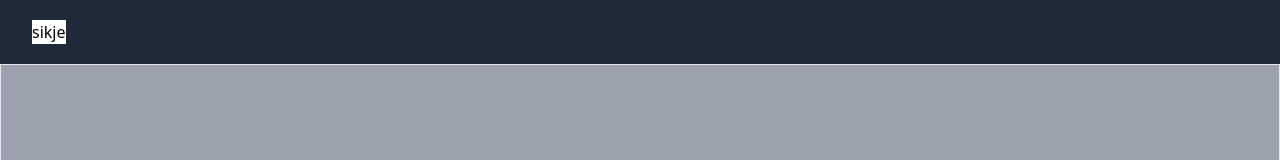
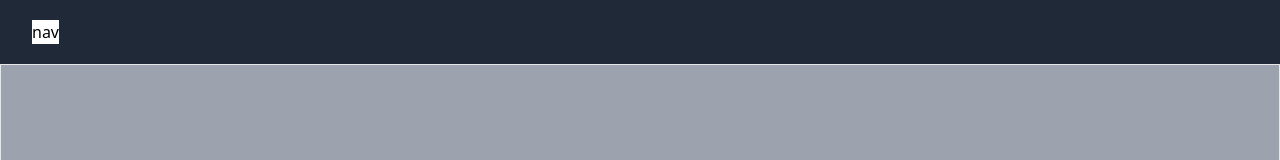
Before and after one commit to Khaled-FS/BANK, a React (Create React App) app: page / in a window 1280 px wide. Shown: the top 160 px of the page. Built offline with nearby package versions, Linux system fonts and the light colour scheme.

Commit message:
Navbar && api

```diff
--- a/src/component/Navbar.js
+++ b/src/component/Navbar.js
@@ -7,7 +7,7 @@ const Navbar = () => {
       <div className="max-w-7xl mx-auto px-4 sm:px-6 lg:px-8">
         <div className="flex items-center justify-between h-16">
           <div className="flex items-center">
-            <button className="bg-white">sikje</button>
+            <button className="bg-white">nav</button>
           </div>
         </div>
       </div>
```
